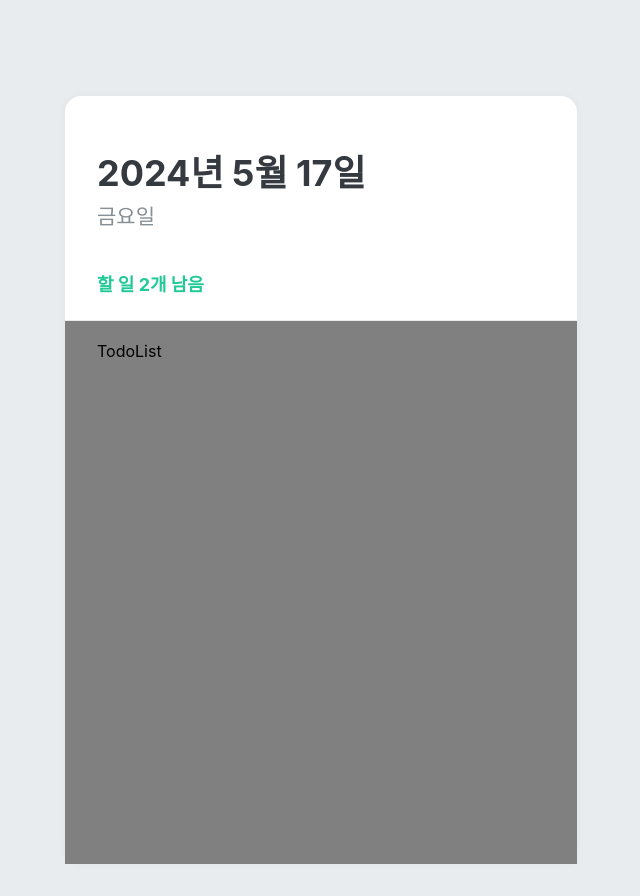
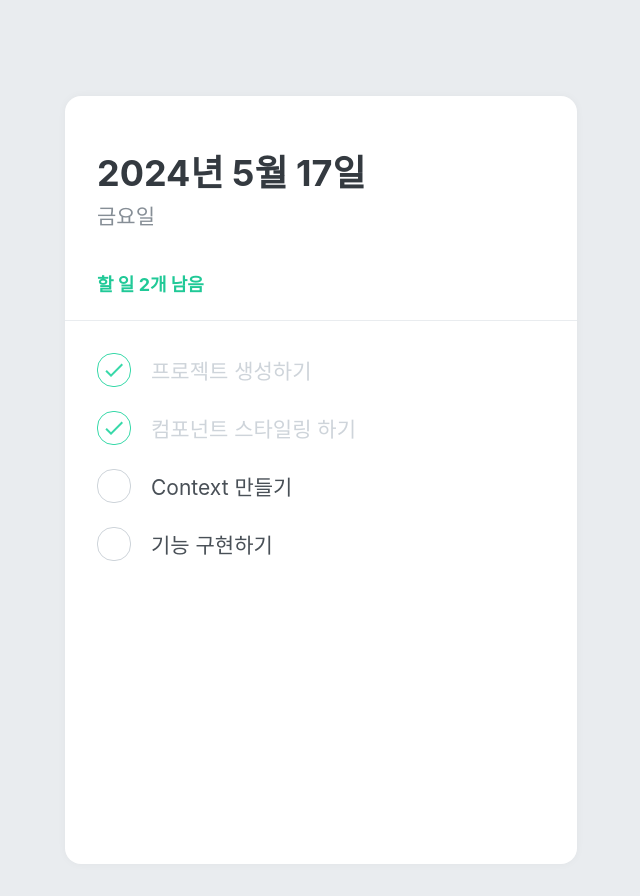
Before and after one commit to devheesukang/react-todolist, a React (Create React App) app: page / in a window 1280 px wide. Shown: the whole page, without its empty margins (319-959 px from the left). Built offline with nearby package versions, Linux system fonts and the light colour scheme.

Commit message:
TodoItem component TodoItem added Used react-icons MdDone, MdDelete for check icon and delete icon Added transition for both hovering TodoItemBlock and Remove

```diff
--- /dev/null
+++ b/src/components/TodoItem.js
@@ -0,0 +1,72 @@
+import React from "react";
+import styled, { css } from "styled-components";
+import { MdDone, MdDelete } from "react-icons/md";
+
+const Remove = styled.div`
+  display: flex;
+  align-items: center;
+  justify-content: center;
+  font-size: 24px;
+  cursor: pointer;
+  color: #dee2e6;
+  opacity: 0;
+  transition: opacity 0.25s, color 0.25s; /* Add transition effects for opacity and color */
+  &:hover {
+    color: #ff6b6b;
+    opacity: 1;
+  }
+`;
+
+const TodoItemBlock = styled.div`
+  display: flex;
+  align-items: center;
+  padding-top: 12px;
+  padding-bottom: 12px;
+  &:hover ${Remove} {
+    opacity: 1;
+  }
+`;
+
+const CheckCircle = styled.div`
+  width: 32px;
+  height: 32px;
+  border-radius: 16px;
+  border: 1px solid #ced4da;
+  font-size: 24px;
+  display: flex;
+  align-items: center;
+  justify-content: center;
+  margin-right: 20px;
+  cursor: pointer;
+  ${(props) =>
+    props.done &&
+    css`
+      border: 1px solid #38d9a9;
+      color: #38d9a9;
+    `}
+`;
+
+const Text = styled.div`
+  flex: 1;
+  font-size: 21px;
+  color: #495057;
+  ${(props) =>
+    props.done &&
+    css`
+      color: #ced4da;
+    `}
+`;
+
+function TodoItem({ id, done, text }) {
+  return (
+    <TodoItemBlock>
+      <CheckCircle done={done}>{done && <MdDone />}</CheckCircle>
+      <Text done={done}>{text}</Text>
+      <Remove>
+        <MdDelete />
+      </Remove>
+    </TodoItemBlock>
+  );
+}
+
+export default TodoItem;
--- a/src/components/TodoList.js
+++ b/src/components/TodoList.js
@@ -1,16 +1,23 @@
 import React from "react";
 import styled from "styled-components";
+import TodoItem from "./TodoItem";
 
 const TodoListBlock = styled.div`
   flex: 1;
   padding: 20px 32px;
   padding-bottom: 48px;
   overflow-y: auto;
-  background: gray; /* 사이즈 조정이 잘 되고 있는지 확인하기 위한 임시 스타일 */
 `;
 
 function TodoList() {
-  return <TodoListBlock>TodoList</TodoListBlock>;
+  return (
+    <TodoListBlock>
+      <TodoItem text="프로젝트 생성하기" done={true} />
+      <TodoItem text="컴포넌트 스타일링 하기" done={true} />
+      <TodoItem text="Context 만들기" done={false} />
+      <TodoItem text="기능 구현하기" done={false} />
+    </TodoListBlock>
+  );
 }
 
 export default TodoList;
```
